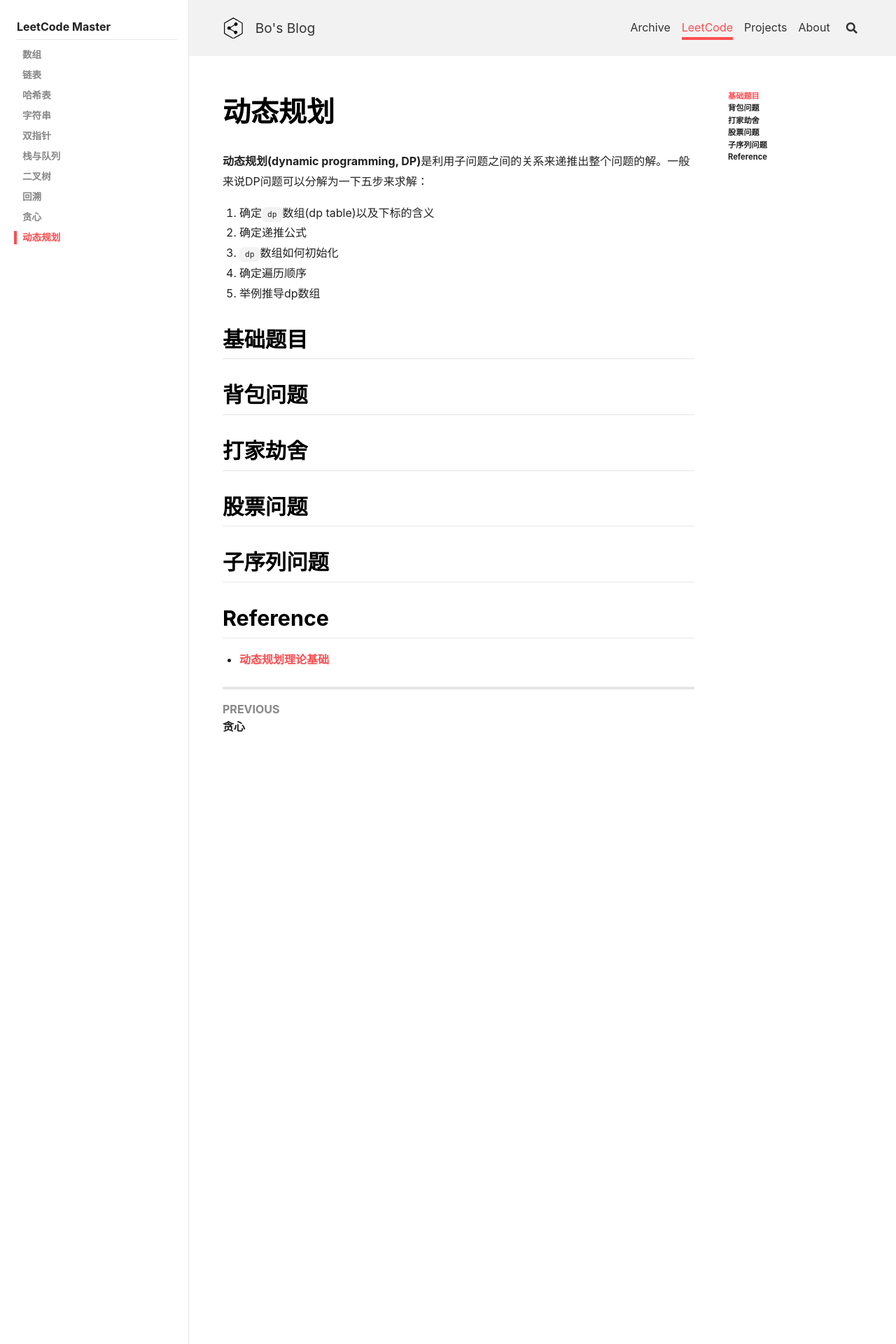
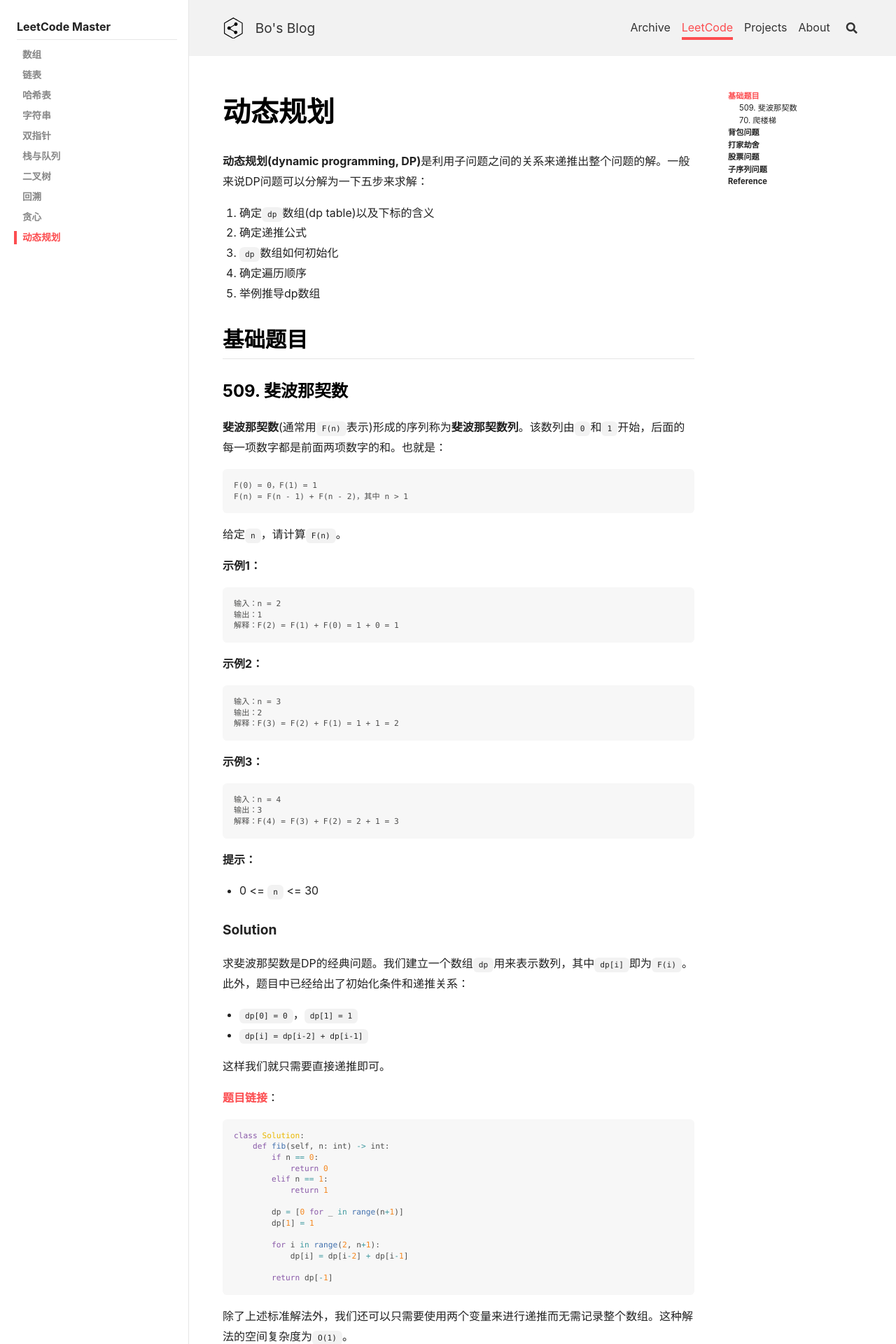
Before and after one commit to peng00bo00/peng00bo00_previous_blog, a Jekyll site: the page built from _leetcode/2023-03-13-DynamicProgramming.md, in a window 1280 px wide. Shown: the top 1920 px of the page at 70% size. Built offline with Jekyll 4.4.1, drawn with Linux system fonts in a browser that asks for light colours; nearby versions of some CDN libraries; comment, search, counter and statistics services are not loaded; some of the changed text lies outside the part shown.

Commit message:
Update 2023-03-13-DynamicProgramming.md

````diff
--- a/_leetcode/2023-03-13-DynamicProgramming.md
+++ b/_leetcode/2023-03-13-DynamicProgramming.md
@@ -19,6 +19,179 @@
 
 ## 基础题目
 
+### 509. 斐波那契数
+
+**斐波那契数**(通常用`F(n)`表示)形成的序列称为**斐波那契数列**。该数列由`0`和`1`开始，后面的每一项数字都是前面两项数字的和。也就是：
+
+```
+F(0) = 0，F(1) = 1
+F(n) = F(n - 1) + F(n - 2)，其中 n > 1
+```
+
+给定`n`，请计算`F(n)`。
+
+**示例1：**
+
+```
+输入：n = 2
+输出：1
+解释：F(2) = F(1) + F(0) = 1 + 0 = 1
+```
+
+**示例2：**
+
+```
+输入：n = 3
+输出：2
+解释：F(3) = F(2) + F(1) = 1 + 1 = 2
+```
+
+**示例3：**
+
+```
+输入：n = 4
+输出：3
+解释：F(4) = F(3) + F(2) = 2 + 1 = 3
+```
+
+**提示：**
+
+- 0 <= `n` <= 30
+
+#### Solution
+
+求斐波那契数是DP的经典问题。我们建立一个数组`dp`用来表示数列，其中`dp[i]`即为`F(i)`。此外，题目中已经给出了初始化条件和递推关系：
+
+- `dp[0] = 0`，`dp[1] = 1`
+- `dp[i] = dp[i-2] + dp[i-1]`
+
+这样我们就只需要直接递推即可。
+
+[题目链接](https://leetcode.cn/problems/fibonacci-number/)：
+
+```python
+class Solution:
+    def fib(self, n: int) -> int:
+        if n == 0:
+            return 0
+        elif n == 1:
+            return 1
+
+        dp = [0 for _ in range(n+1)]
+        dp[1] = 1
+
+        for i in range(2, n+1):
+            dp[i] = dp[i-2] + dp[i-1]
+
+        return dp[-1]
+```
+{: .snippet}
+
+除了上述标准解法外，我们还可以只需要使用两个变量来进行递推而无需记录整个数组。这种解法的空间复杂度为`O(1)`。
+
+[题目链接](https://leetcode.cn/problems/fibonacci-number/)：
+
+```python
+class Solution:
+    def fib(self, n: int) -> int:
+        if n == 0:
+            return 0
+        elif n == 1:
+            return 1
+
+        pre, cur = 0, 1
+        for i in range(n-1):
+            pre, cur = cur, pre+cur
+
+        return cur
+```
+{: .snippet}
+
+### 70. 爬楼梯
+
+假设你正在爬楼梯。需要`n`阶你才能到达楼顶。
+
+每次你可以爬`1`或`2`个台阶。你有多少种不同的方法可以爬到楼顶呢？
+
+**示例1：**
+
+```
+输入：n = 2
+输出：2
+解释：有两种方法可以爬到楼顶。
+1. 1 阶 + 1 阶
+2. 2 阶
+```
+
+**示例2：**
+
+```
+输入：n = 3
+输出：3
+解释：有三种方法可以爬到楼顶。
+1. 1 阶 + 1 阶 + 1 阶
+2. 1 阶 + 2 阶
+3. 2 阶 + 1 阶
+```
+
+**提示：**
+
+- 1 <= `n` <= 45
+
+#### Solution
+
+爬楼梯同样是DP的经典问题。我们建立一个数组`dp`，其中`dp[i]`为爬到第`i-1`阶楼梯的最短方式。本题的初始化条件和递推关系为：
+
+- `dp[0] = 1`，`dp[1] = 2`
+- `dp[i] = dp[i-2] + dp[i-1]`
+
+这样我们就只需要直接递推即可。
+
+[题目链接](https://leetcode.cn/problems/climbing-stairs/)：
+
+```python
+class Solution:
+    def climbStairs(self, n: int) -> int:
+        if n == 1:
+            return 1
+        elif n == 2:
+            return 2
+
+        dp = [0 for i in range(n)]
+        dp[0] = 1
+        dp[1] = 2
+
+        for i in range(2, n):
+            dp[i] = dp[i-2] + dp[i-1]
+
+        return dp[-1]
+```
+{: .snippet}
+
+类似于斐波那契数，我们同样可以使用`O(1)`的空间复杂度来进行递推。
+
+[题目链接](https://leetcode.cn/problems/climbing-stairs/)：
+
+```python
+class Solution:
+    def climbStairs(self, n: int) -> int:
+        if n == 1:
+            return 1
+        elif n == 2:
+            return 2
+
+        prepre, pre = 1, 2
+
+        for i in range(n-2):
+            cur = prepre + pre
+
+            prepre = pre
+            pre = cur
+
+        return cur
+```
+{: .snippet}
+
 ## 背包问题
 
 ## 打家劫舍
@@ -30,3 +203,4 @@
 ## Reference
 
 - [动态规划理论基础](https://www.bilibili.com/video/BV13Q4y197Wg/?spm_id_from=333.788&vd_source=7a2542c6c909b3ee1fab551277360826)
+- [LeetCode：509.斐波那契数](https://www.bilibili.com/video/BV1f5411K7mo/?spm_id_from=333.788&vd_source=7a2542c6c909b3ee1fab551277360826)
````
